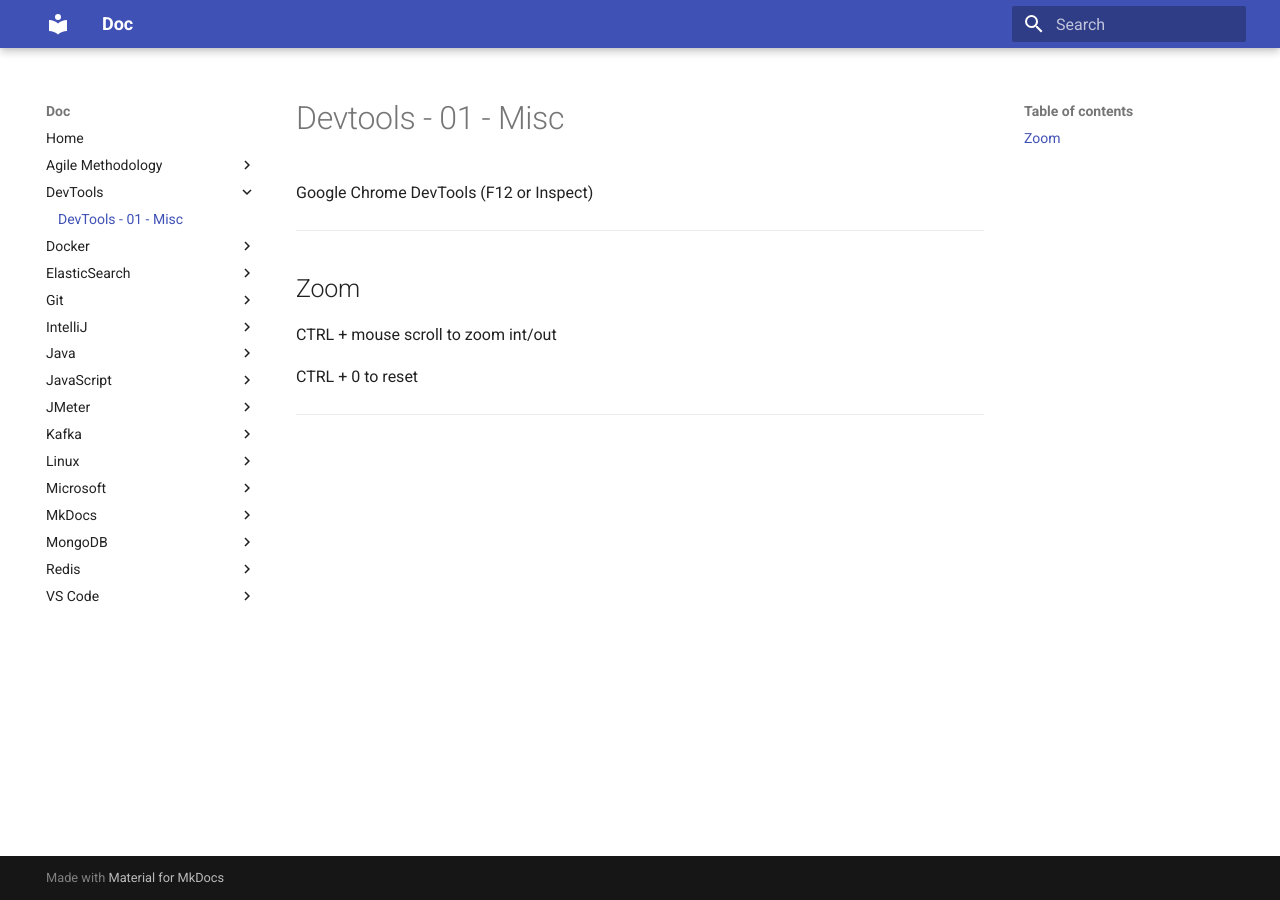
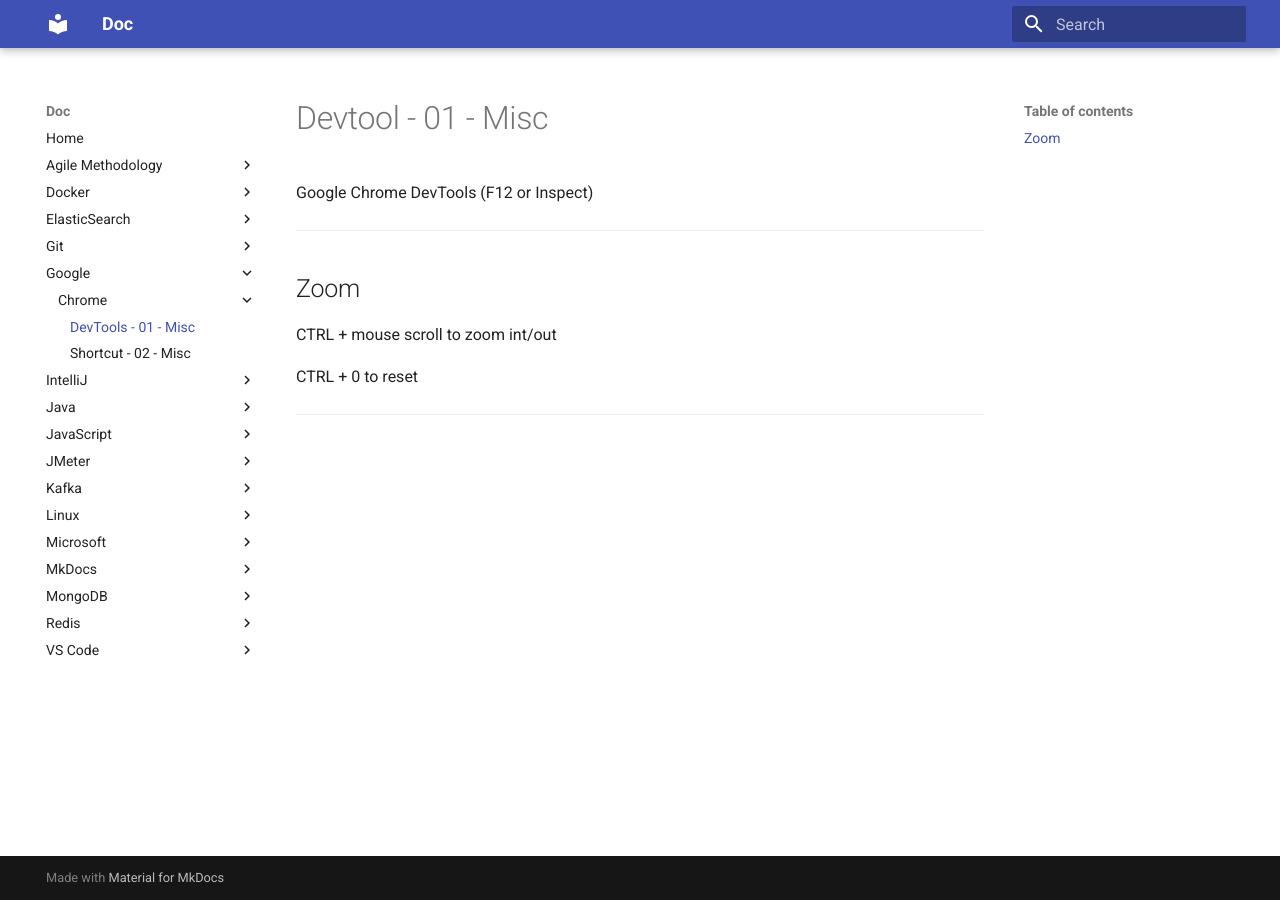
Before and after one commit to oldu73/doc, an MkDocs documentation site: the page built from docs/google/chrome/1-devtool-misc.md, in a window 1280 px wide. Built offline with MkDocs 1.6.1 and Material for MkDocs 9.7.7, drawn with Linux system fonts in a browser that asks for light colours.

Commit message:
google chrome devtool and misc shortcut

```diff
--- a/docs/devtools/1-devtools-misc.md
+++ b/docs/google/chrome/1-devtool-misc.md
@@ -1,4 +1,4 @@
-# Devtools - 01 - Misc
+# Devtool - 01 - Misc
 
 Google Chrome DevTools (F12 or Inspect)
 
--- a/mkdocs.yml
+++ b/mkdocs.yml
@@ -16,8 +16,6 @@ nav:
     - Home: 'index.md'
     - Agile Methodology:
         - 'Agile Methodology - 01 - Misc': 'agilemethodology/1-agilemethodology-misc.md'
-    - DevTools:
-        - 'DevTools - 01 - Misc': 'devtools/1-devtools-misc.md'
     - Docker:
         - 'Docker - 01 - Misc': 'docker/1-docker-misc.md'
         - 'Docker - 02 - Basis': 'docker/2-docker-basis.md'
@@ -34,6 +32,10 @@ nav:
         - 'ElasticSearch - Misc': 'elasticsearch/elasticsearch.md'
     - Git:
         - 'Git - Misc': 'git/git.md'
+    - Google:
+        - Chrome:
+            - 'DevTools - 01 - Misc': 'google/chrome/1-devtool-misc.md'
+            - 'Shortcut - 02 - Misc': 'google/chrome//2-shortcut-misc.md'
     - IntelliJ:
         - 'IntelliJ - 01 - Misc': 'intellij/1-intellij-misc.md'
         - 'IntelliJ - 02 - WSL': 'intellij/2-intellij-wsl.md'
```
Also changed, not shown: docs/google/chrome/2-shortcut-misc.md (added, +42 -0 lines).
